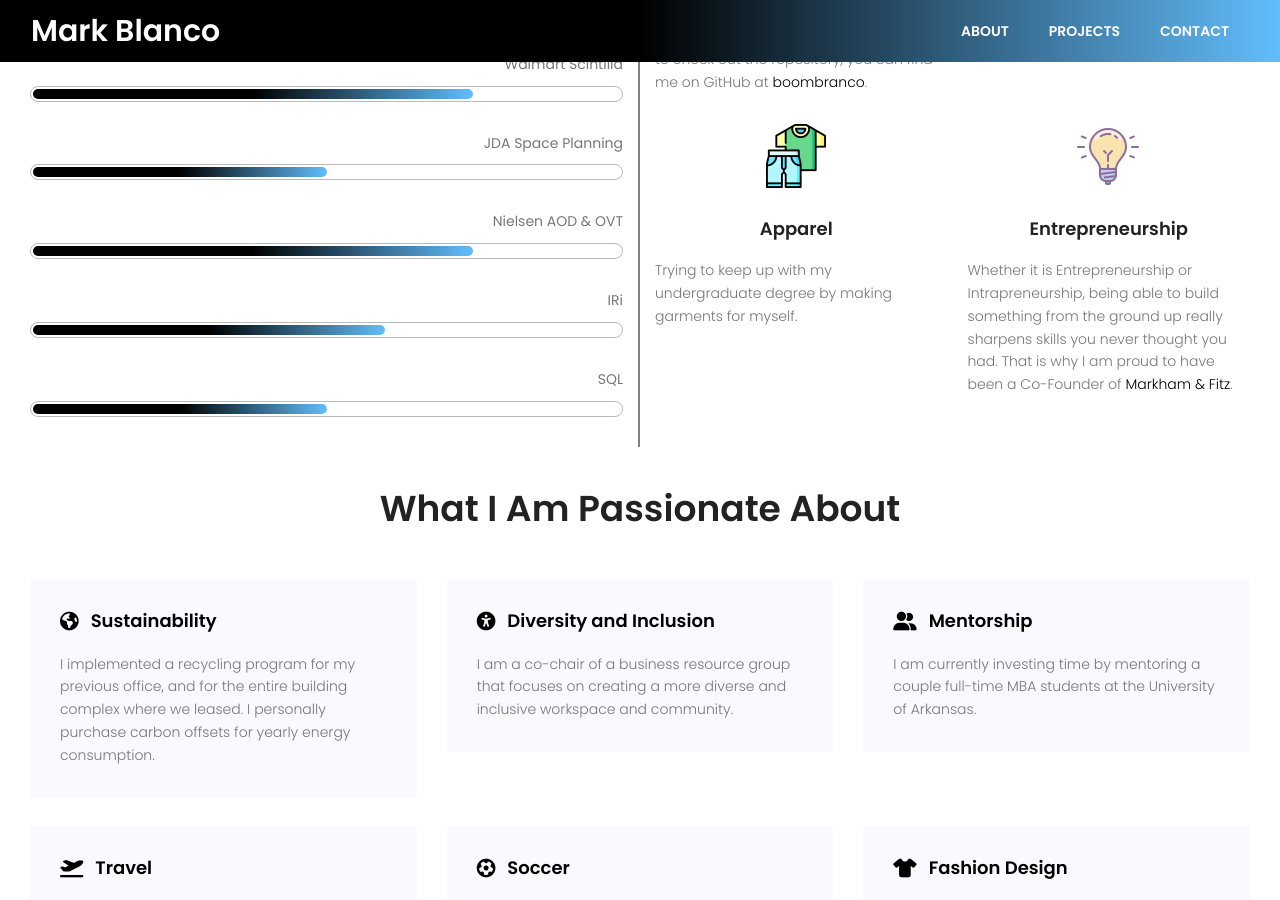
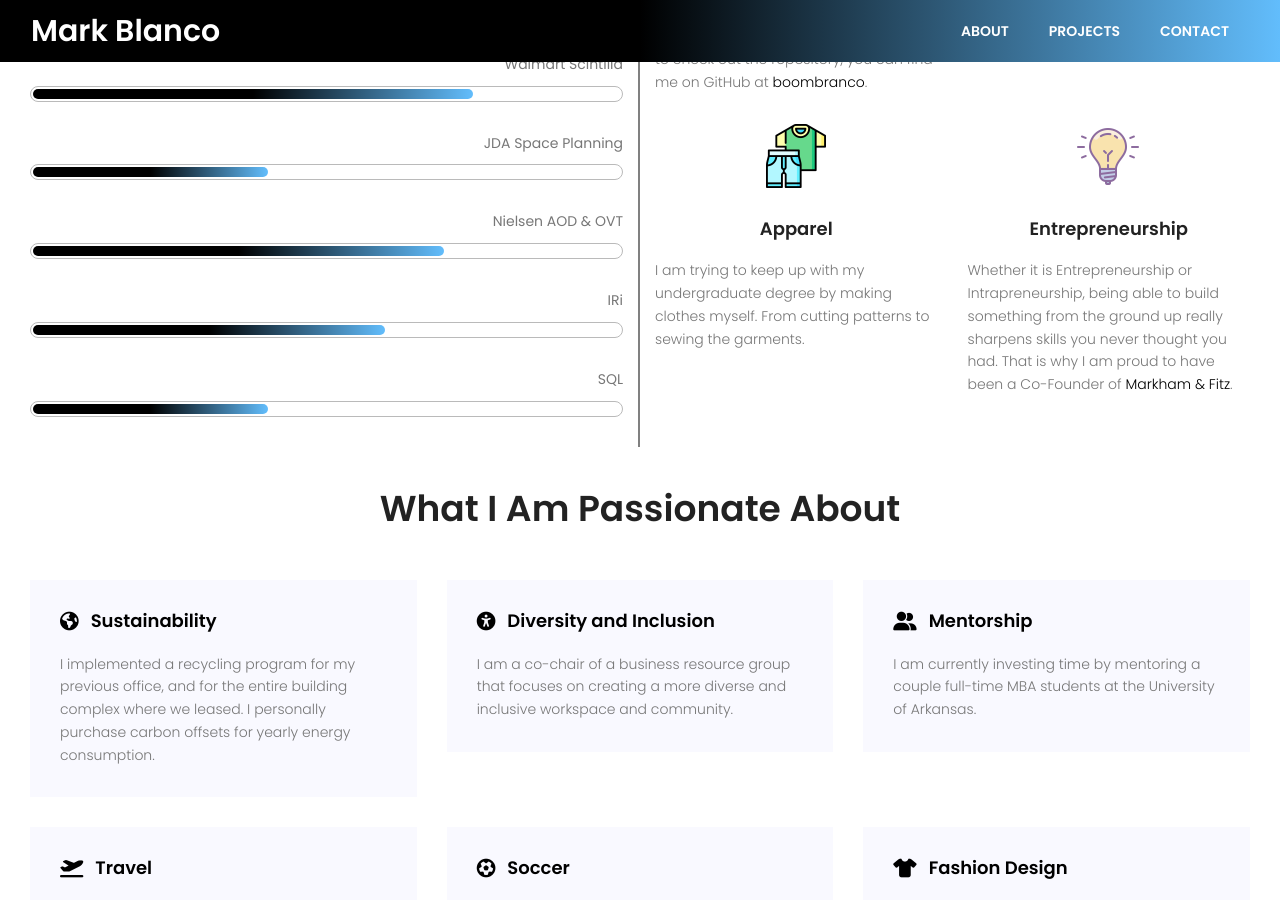
Before and after one commit to boombranco/boombranco.github.io, a Jekyll site: the page about.html, which Jekyll copies as it is, in a window 1280 px wide and 900 px high, scrolled down 1675 px. Built offline with Jekyll 4.4.1, drawn with Linux system fonts in a browser that asks for light colours; nearby versions of some CDN libraries.

Commit message:
Updating where I dabble section of about me

```diff
--- a/about.html
+++ b/about.html
@@ -171,14 +171,14 @@
                       <div class="skillbar" data-percent="40%">
                           <div class="skill-bar-percent">JDA Space Planning</div>
                           <div class="skillwrap">
-                            <div class="skillbar-bar" style="width: 50%;"></div>
+                            <div class="skillbar-bar" style="width: 40%;"></div>
                           </div>
                       </div>
 
                       <div class="skillbar" data-percent="70%">
                           <div class="skill-bar-percent">Nielsen AOD & OVT</div>
                           <div class="skillwrap">
-                            <div class="skillbar-bar" style="width: 75%;"></div>
+                            <div class="skillbar-bar" style="width: 70%;"></div>
                           </div>
                       </div>
 
@@ -192,7 +192,7 @@
                       <div class="skillbar" data-percent="40%">
                           <div class="skill-bar-percent">SQL</div>
                           <div class="skillwrap">
-                            <div class="skillbar-bar" style="width: 50%;"></div>
+                            <div class="skillbar-bar" style="width: 40%;"></div>
                           </div>
                       </div>
           </div>
@@ -229,7 +229,7 @@
                   <div class="dec">
                     <h4 class="mt-30">Apparel</h4>
                     <p class="mt-20 about-me">
-                      Trying to keep up with my undergraduate degree by making garments for myself.
+                      I am trying to keep up with my undergraduate degree by making clothes myself. From cutting patterns to sewing the garments.
                     </p>
                   </div>
                 </div>
```
